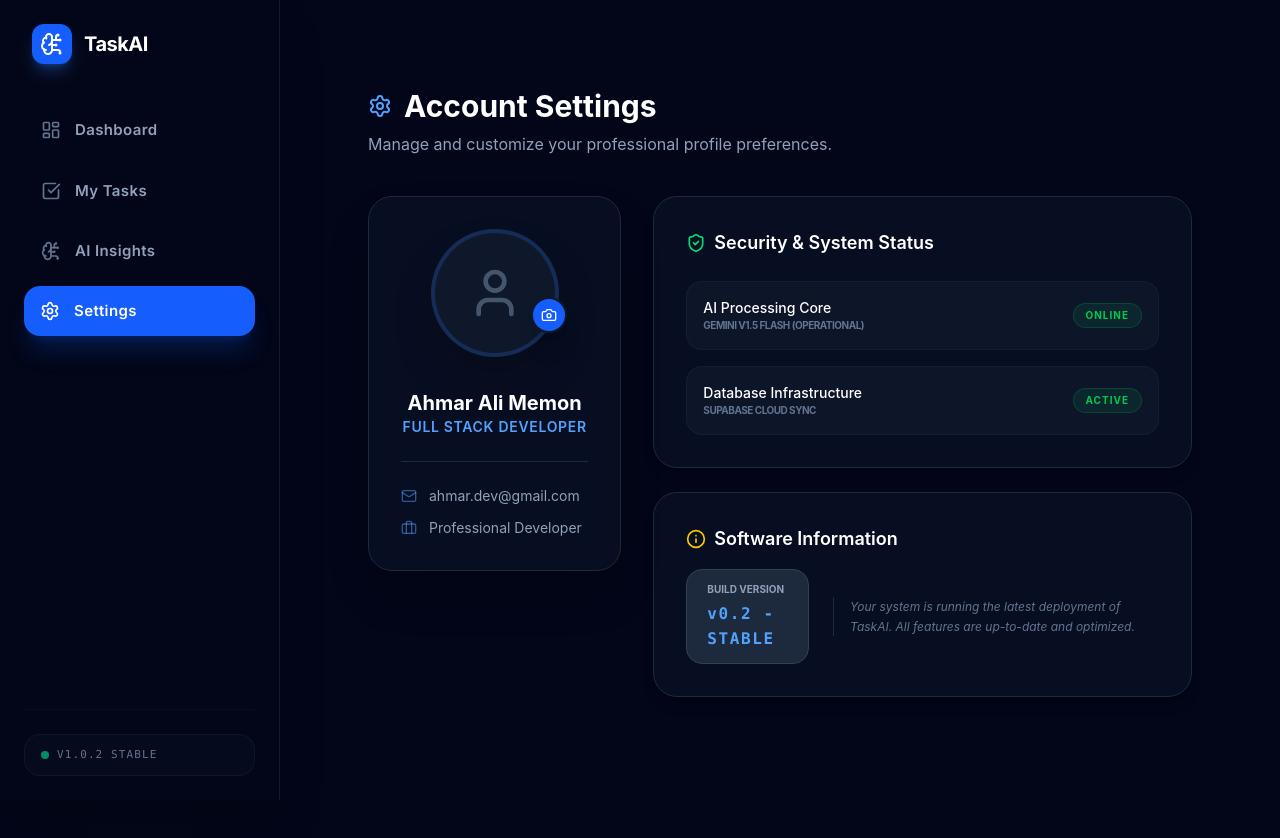
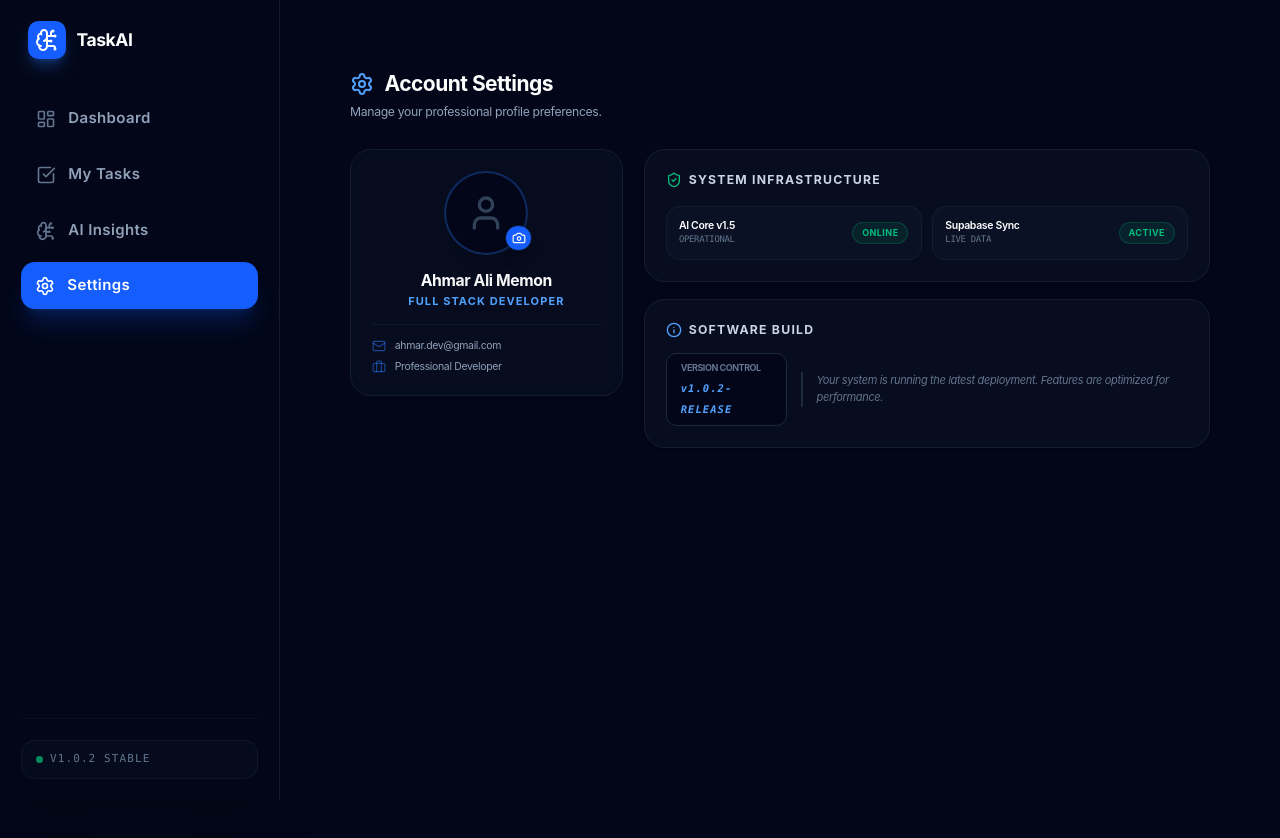
Before and after one commit to ahmar4561/ai-task-management-system, a Next.js app: page /settings in a window 1280 px wide. Shown: the top 838 px of the page. Built offline with nearby package versions, Linux system fonts and the light colour scheme.

Commit message:
UI-Fix: Premium Slim look, Professional Insights and Compact Profile

```diff
--- a/src/app/globals.css
+++ b/src/app/globals.css
@@ -1,2 +1,46 @@
 @import "tailwindcss";
 @source "../";
+
+/* --- Premium & Slim UI Updates --- */
+@layer base {
+  html {
+    /* Mobile par text ko chota aur clean dikhane ke liye */
+    font-size: 14px;
+  }
+
+  body {
+    @apply antialiased tracking-tight text-slate-200;
+  }
+}
+
+@layer components {
+  /* Dashboard Cards ko professional aur slim banane ke liye */
+  .card-premium {
+    @apply bg-slate-900/40 backdrop-blur-md border border-slate-800/50
+           rounded-2xl p-4 md:p-6 transition-all duration-300
+           hover:border-blue-500/30 hover:shadow-lg hover:shadow-blue-500/5;
+  }
+
+  /* Buttons aur badges ko compact karne ke liye */
+  .btn-slim {
+    @apply px-4 py-2 text-sm font-semibold rounded-xl transition-all active:scale-95;
+  }
+
+  /* Text gradients for a modern look */
+  .text-premium {
+    @apply bg-clip-text text-transparent bg-gradient-to-br from-white to-slate-400;
+  }
+}
+
+/* Scrollbar ko patla (slim) karne ke liye */
+::-webkit-scrollbar {
+  width: 5px;
+}
+
+::-webkit-scrollbar-track {
+  @apply bg-transparent;
+}
+
+::-webkit-scrollbar-thumb {
+  @apply bg-slate-800 rounded-full;
+}
--- a/src/app/settings/page.tsx
+++ b/src/app/settings/page.tsx
@@ -18,7 +18,6 @@ export default function SettingsPage() {
     status: "Professional Developer"
   };
 
-  // 1. Load data once on mount
   useEffect(() => {
     const savedPic = localStorage.getItem("profilePic");
     const savedZoom = localStorage.getItem("profileZoom");
@@ -29,7 +28,6 @@ export default function SettingsPage() {
     if (savedPos) setPosition(JSON.parse(savedPos));
   }, []);
 
-  // 2. Persistent Save Function
   useEffect(() => {
     if (profilePic) {
       localStorage.setItem("profilePic", profilePic);
@@ -45,7 +43,6 @@ export default function SettingsPage() {
       reader.onloadend = () => {
         const base64String = reader.result as string;
         setProfilePic(base64String);
-        // Reset only for new image
         setZoom(1);
         setPosition({ x: 0, y: 0 });
       };
@@ -70,22 +67,24 @@ export default function SettingsPage() {
   const stopDragging = () => setIsDragging(false);
 
   return (
-    <div className="p-8 md:p-12 text-white min-h-screen font-sans select-none cursor-default">
-      <header className="mb-10">
-        <h1 className="text-3xl font-bold flex items-center gap-3">
-          <Settings className="text-blue-400" /> Account Settings
+    <div className="p-5 md:p-10 text-white min-h-screen font-sans select-none cursor-default">
+      <header className="mb-8">
+        <h1 className="text-2xl font-bold flex items-center gap-3 tracking-tight">
+          <Settings className="text-blue-400" size={24} /> Account Settings
         </h1>
-        <p className="text-slate-400 mt-2">Manage and customize your professional profile preferences.</p>
+        <p className="text-slate-400 mt-1.5 text-sm">Manage your professional profile preferences.</p>
       </header>
 
-      <div className="grid grid-cols-1 lg:grid-cols-3 gap-8">
+      <div className="grid grid-cols-1 lg:grid-cols-3 gap-6">
+        {/* Compact Profile Card */}
         <div className="lg:col-span-1">
-          <div className="bg-slate-900/50 border border-slate-800 p-8 rounded-3xl text-center relative overflow-hidden shadow-2xl">
+          <div className="bg-slate-900/40 border border-slate-800/60 p-6 rounded-3xl text-center relative overflow-hidden backdrop-blur-md">
 
             <div className="relative group w-fit mx-auto">
+              {/* Profile Image - Size reduced for better look */}
               <div
                 ref={containerRef}
-                className="relative w-32 h-32 mx-auto mb-6 rounded-full overflow-hidden border-4 border-blue-500/20 shadow-2xl bg-[#0f172a] cursor-move active:cursor-grabbing"
+                className="relative w-24 h-24 mx-auto mb-4 rounded-full overflow-hidden border-2 border-blue-500/30 shadow-2xl bg-slate-950 cursor-move"
                 onMouseDown={handleMouseDown}
                 onMouseMove={handleMouseMove}
                 onMouseUp={stopDragging}
@@ -106,25 +105,24 @@ export default function SettingsPage() {
                   />
                 ) : (
                   <div className="w-full h-full flex items-center justify-center">
-                    <User size={56} className="text-slate-600" />
+                    <User size={40} className="text-slate-700" />
                   </div>
                 )}
 
                 {profilePic && !isDragging && (
-                   <div className="absolute inset-0 bg-black/40 opacity-0 group-hover:opacity-100 transition-opacity flex flex-col items-center justify-center text-[10px] pointer-events-none">
-                     <Move size={16} className="mb-1" /> Drag to Adjust
+                   <div className="absolute inset-0 bg-black/40 opacity-0 group-hover:opacity-100 transition-opacity flex flex-col items-center justify-center text-[8px] font-bold uppercase tracking-tighter">
+                     <Move size={12} className="mb-1" /> Adjust
                    </div>
                 )}
               </div>
 
-              {/* Floating Zoom Slider */}
-              <div className="absolute -bottom-4 left-1/2 -translate-x-1/2 w-48 h-0 z-30">
+              {/* Floating Zoom Control */}
+              <div className="absolute -bottom-2 left-1/2 -translate-x-1/2 w-40 z-30 opacity-0 group-hover:opacity-100 transition-all scale-90 group-hover:scale-100 pointer-events-none group-hover:pointer-events-auto">
                 {profilePic && (
-                  <div className="transition-all duration-300 opacity-0 scale-95 group-hover:opacity-100 group-hover:scale-100 bg-slate-900/95 backdrop-blur-md py-3 px-4 rounded-2xl border border-slate-800 shadow-2xl">
-                    <p className="text-[10px] text-slate-500 mb-2 uppercase font-bold tracking-widest text-center">Adjust Zoom</p>
+                  <div className="bg-slate-900 border border-slate-800 p-2 rounded-xl shadow-2xl">
                     <input
                       type="range"
-                      min="0.5" max="4" step="0.05"
+                      min="0.5" max="3" step="0.05"
                       value={zoom}
                       onChange={(e) => setZoom(parseFloat(e.target.value))}
                       className="w-full h-1 bg-slate-800 rounded-lg appearance-none cursor-pointer accent-blue-500"
@@ -133,62 +131,66 @@ export default function SettingsPage() {
                 )}
               </div>
 
-              <label htmlFor="file-upload" className="absolute bottom-6 -right-2 bg-blue-600 p-2 rounded-full cursor-pointer hover:scale-110 transition-transform shadow-xl border-2 border-slate-900 z-10">
-                <Camera size={16} className="text-white" />
+              <label htmlFor="file-upload" className="absolute bottom-1 -right-1 bg-blue-600 p-1.5 rounded-full cursor-pointer hover:scale-110 transition-transform shadow-lg border border-slate-900 z-10">
+                <Camera size={14} className="text-white" />
                 <input id="file-upload" type="file" className="hidden" accept="image/*" onChange={handleImageChange} />
               </label>
             </div>
 
-            <div className="mt-8">
-              <h2 className="text-xl font-bold">{userProfile.name}</h2>
-              <p className="text-blue-400 text-sm mb-6 font-semibold uppercase tracking-wider">{userProfile.role}</p>
+            <div className="mt-4">
+              <h2 className="text-lg font-bold tracking-tight">{userProfile.name}</h2>
+              <p className="text-blue-400 text-[11px] mb-4 font-bold uppercase tracking-[0.1em]">{userProfile.role}</p>
             </div>
 
-            <div className="space-y-3 text-left border-t border-slate-800 pt-6">
-              <div className="flex items-center gap-3 text-slate-400 text-sm">
-                <Mail size={16} className="text-blue-400/50" /> {userProfile.email}
+            {/* Info Items - Compact look */}
+            <div className="space-y-2 text-left border-t border-slate-800/50 pt-4">
+              <div className="flex items-center gap-2.5 text-slate-400 text-xs">
+                <Mail size={14} className="text-blue-500/50" />
+                <span className="truncate">{userProfile.email}</span>
               </div>
-              <div className="flex items-center gap-3 text-slate-400 text-sm">
-                <Briefcase size={16} className="text-blue-400/50" /> {userProfile.status}
+              <div className="flex items-center gap-2.5 text-slate-400 text-xs">
+                <Briefcase size={14} className="text-blue-500/50" />
+                <span>{userProfile.status}</span>
               </div>
             </div>
           </div>
         </div>
 
-        <div className="lg:col-span-2 space-y-6">
-          <div className="bg-slate-900/50 border border-slate-800 p-8 rounded-3xl shadow-lg">
-            <h3 className="text-lg font-semibold mb-6 flex items-center gap-2">
-              <ShieldCheck className="text-green-400" size={20} /> Security & System Status
+        {/* System Stats Section */}
+        <div className="lg:col-span-2 space-y-5">
+          <div className="bg-slate-900/40 border border-slate-800/60 p-6 rounded-3xl shadow-sm">
+            <h3 className="text-sm font-bold mb-5 flex items-center gap-2 text-slate-300 uppercase tracking-widest">
+              <ShieldCheck className="text-emerald-500" size={16} /> System Infrastructure
             </h3>
-            <div className="space-y-4">
-              <div className="flex justify-between items-center p-4 bg-slate-800/30 rounded-2xl border border-slate-800/50 hover:bg-slate-800/50 transition-colors">
-                <div>
-                  <p className="font-medium text-sm">AI Processing Core</p>
-                  <p className="text-[10px] text-slate-500 uppercase font-bold tracking-tighter">Gemini v1.5 Flash (Operational)</p>
+            <div className="grid grid-cols-1 md:grid-cols-2 gap-3">
+              <div className="flex justify-between items-center p-3.5 bg-slate-800/20 rounded-2xl border border-slate-800/50 hover:border-slate-700/80 transition-all">
+                <div className="min-w-0">
+                  <p className="font-semibold text-xs truncate">AI Core v1.5</p>
+                  <p className="text-[9px] text-slate-500 font-mono uppercase">Operational</p>
                 </div>
-                <span className="bg-green-500/10 text-green-500 text-[10px] px-3 py-1 rounded-full border border-green-500/20 font-bold uppercase tracking-widest">Online</span>
+                <span className="bg-emerald-500/10 text-emerald-500 text-[9px] px-2.5 py-1 rounded-full border border-emerald-500/20 font-bold uppercase tracking-wider">Online</span>
               </div>
-              <div className="flex justify-between items-center p-4 bg-slate-800/30 rounded-2xl border border-slate-800/50 hover:bg-slate-800/50 transition-colors">
-                <div>
-                  <p className="font-medium text-sm">Database Infrastructure</p>
-                  <p className="text-[10px] text-slate-500 uppercase font-bold tracking-tighter">Supabase Cloud Sync</p>
+              <div className="flex justify-between items-center p-3.5 bg-slate-800/20 rounded-2xl border border-slate-800/50 hover:border-slate-700/80 transition-all">
+                <div className="min-w-0">
+                  <p className="font-semibold text-xs truncate">Supabase Sync</p>
+                  <p className="text-[9px] text-slate-500 font-mono uppercase">Live Data</p>
                 </div>
-                <span className="bg-green-500/10 text-green-500 text-[10px] px-3 py-1 rounded-full border border-green-500/20 font-bold uppercase tracking-widest">Active</span>
+                <span className="bg-emerald-500/10 text-emerald-500 text-[9px] px-2.5 py-1 rounded-full border border-emerald-500/20 font-bold uppercase tracking-wider">Active</span>
               </div>
             </div>
           </div>
 
-          <div className="bg-slate-900/50 border border-slate-800 p-8 rounded-3xl shadow-lg">
-            <h3 className="text-lg font-semibold mb-4 flex items-center gap-2">
-              <Info className="text-yellow-400" size={20} /> Software Information
+          <div className="bg-slate-900/40 border border-slate-800/60 p-6 rounded-3xl shadow-sm">
+            <h3 className="text-sm font-bold mb-4 flex items-center gap-2 text-slate-300 uppercase tracking-widest">
+              <Info className="text-blue-400" size={16} /> Software Build
             </h3>
-            <div className="flex items-center gap-6">
-               <div className="px-5 py-3 bg-slate-800 rounded-2xl border border-slate-700">
-                  <span className="text-slate-400 text-[10px] block uppercase font-bold mb-1">Build Version</span>
-                  <span className="font-mono text-blue-400 font-bold tracking-widest">v0.2 - STABLE</span>
+            <div className="flex flex-col sm:flex-row items-start sm:items-center gap-4">
+               <div className="px-4 py-2 bg-slate-950 rounded-xl border border-slate-800">
+                  <span className="text-slate-500 text-[9px] block font-bold mb-0.5 uppercase tracking-tighter">Version Control</span>
+                  <span className="font-mono text-blue-400 text-xs font-bold tracking-widest italic">v1.0.2-RELEASE</span>
                </div>
-               <p className="text-xs text-slate-500 leading-relaxed italic border-l border-slate-800 pl-4">
-                 Your system is running the latest deployment of TaskAI. All features are up-to-date and optimized.
+               <p className="text-[11px] text-slate-500 leading-relaxed italic border-l-2 border-slate-800 pl-4">
+                 Your system is running the latest deployment. Features are optimized for performance.
                </p>
             </div>
           </div>
```
Also changed, not shown: src/app/insights/page.tsx (+21 -21 lines).
